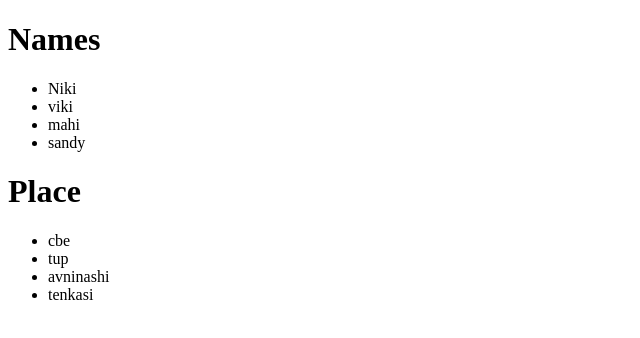
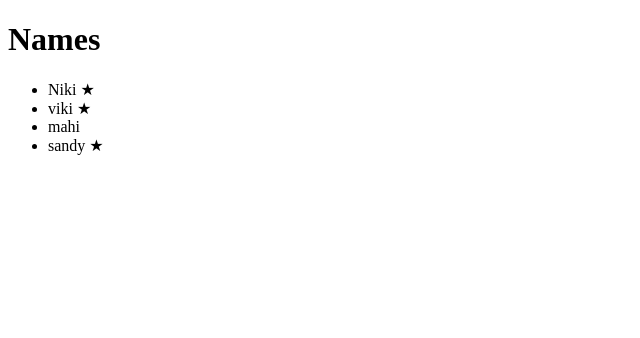
Before and after one commit to Nishand-RM/shopping, a React (Vite) app: page / in a window 1280 px wide. Shown: the top 338 px of the page, without its empty margins (0-640 px from the left). Built offline with nearby package versions, Linux system fonts and the light colour scheme.

Commit message:
conditional rendering using if-else

```diff
--- a/src/App.jsx
+++ b/src/App.jsx
@@ -1,3 +1,6 @@
+import Note from "./component/note";
+
+
 function App({notes}) {
 
 
@@ -6,24 +9,20 @@ function App({notes}) {
         <h1>Names</h1>
         <ul>
             {
-               notes.map((note,index)=>{
-                return <li key={index}>{note.name}</li>
+               notes.map(note=>{
+                return <Note
+                     note={note}
+                     key={note.id}
+                     />
                })
             }
         </ul>
-
-        <h1>Place</h1>
-        <ul>
-            {
-               notes.map((item,index)=>{
-                return <li key={index}>{item.place}</li>
-               })
-            }
-        </ul>
-    </div>
+        </div>)
 
 
-  )
+
+
+
 }
 
 export default App;
--- /dev/null
+++ b/src/component/note.jsx
@@ -0,0 +1,12 @@
+function Note ({note}){
+
+        if(note.result){
+            return <li>{note.name} { '★' }</li>
+        }
+        else
+        return <li>{note.name}</li>
+
+
+}
+
+export default Note;
--- a/src/main.jsx
+++ b/src/main.jsx
@@ -6,22 +6,27 @@ const notes =[
   {
     id: 1,
     name: "Niki",
-    place:"cbe"
+    place:"cbe",
+    result: true
   },
   {
     id: 2,
     name: "viki",
-    place:"tup"
+    place:"tup",
+    result: true
   },
   {
-    id: 2,
+    id: 3,
     name: "mahi",
-    place:"avninashi"
+    place:"avinashi",
+    result: false
+
   },
   {
     id: 4,
     name: "sandy",
-    place:"tenkasi"
+    place:"tenkasi",
+    result: true
   }
 ]
 
```
